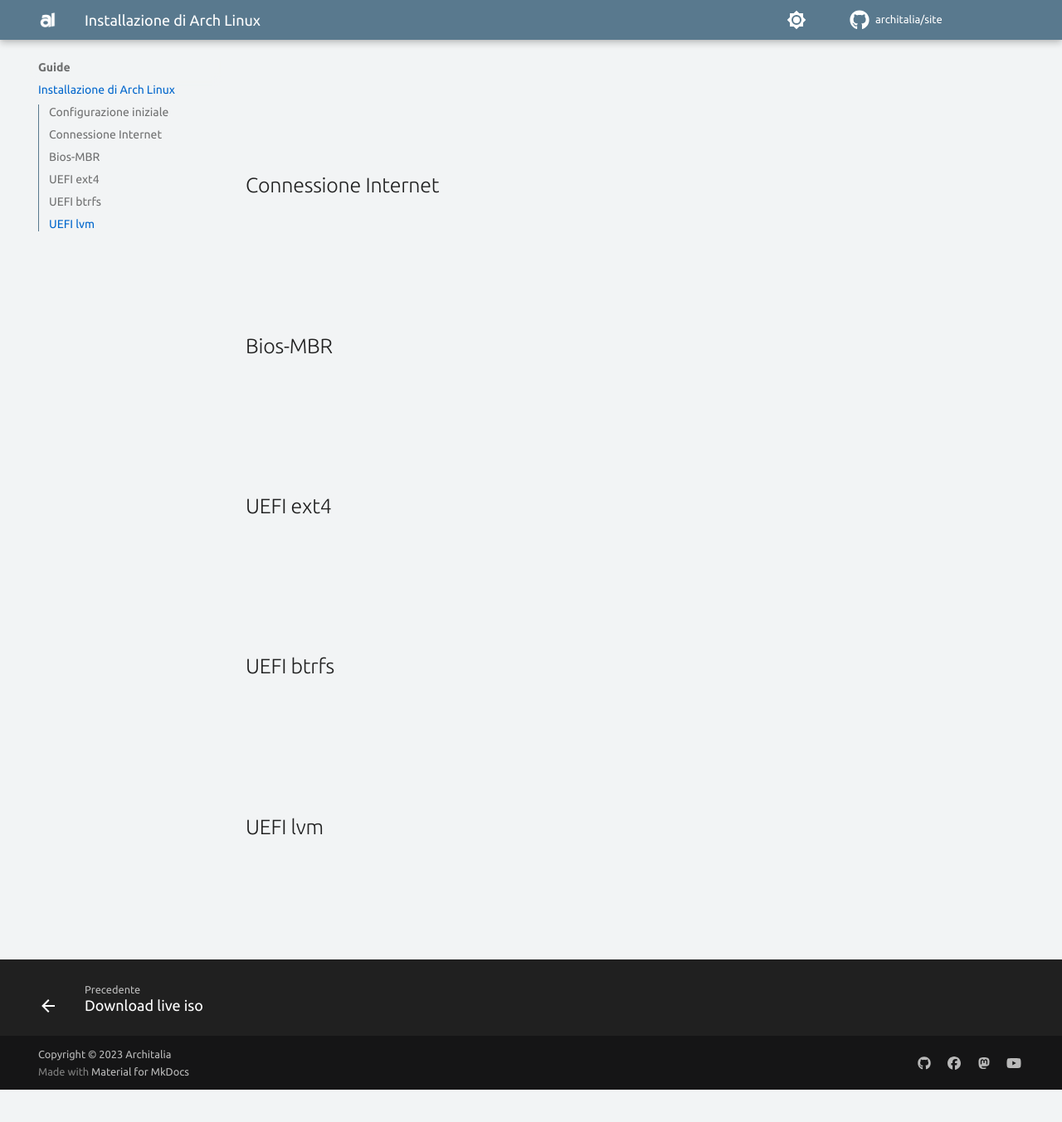
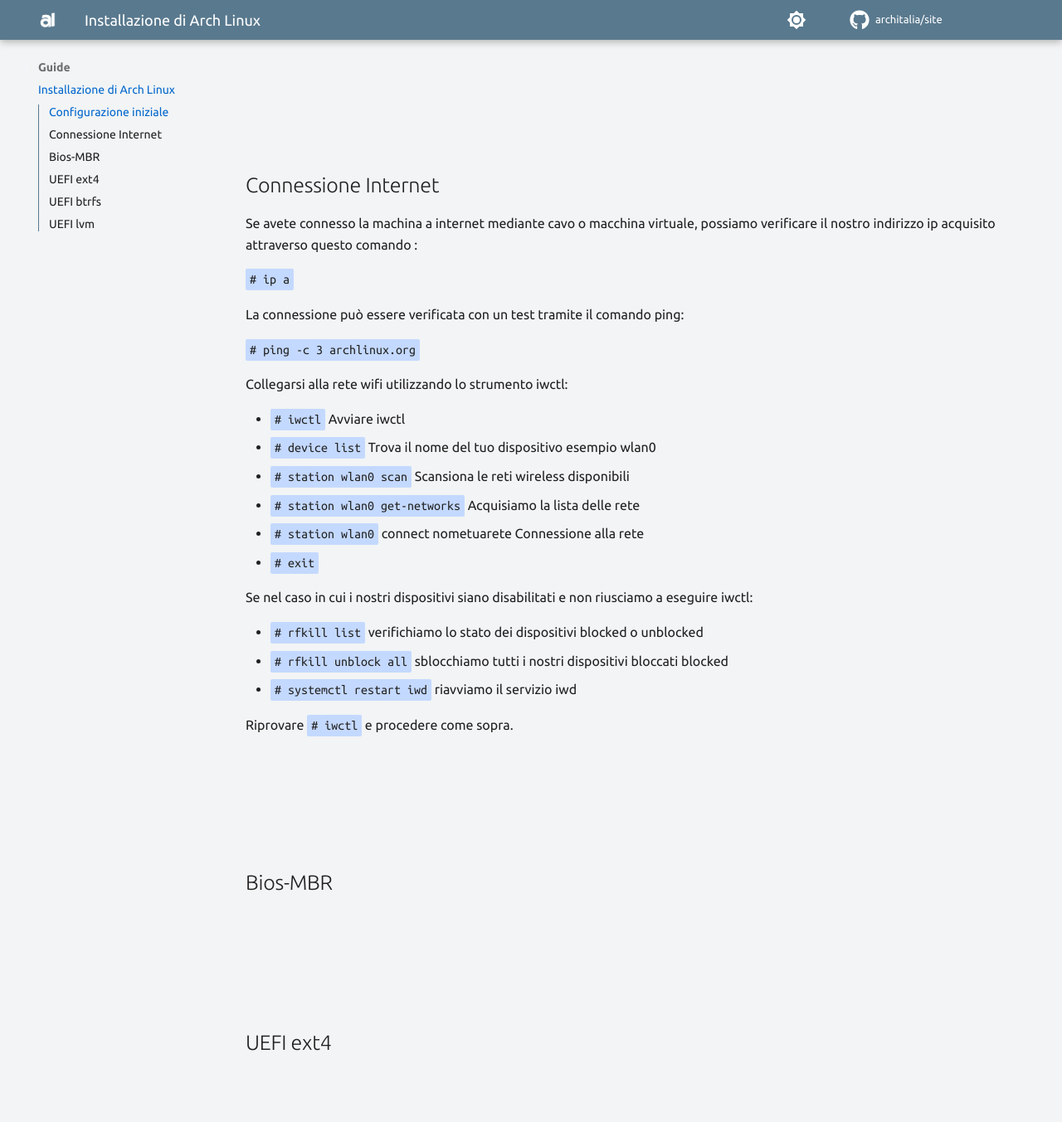
Before and after one commit to ArchItalia/site, an MkDocs documentation site: the page built from docs/Guide/guide.md, in a window 1280 px wide and 1400 px high, scrolled down 913 px. Shown: the top 1353 px of the window at 83% size. Built offline with MkDocs 1.6.1 and Material for MkDocs 9.7.7, drawn with Linux system fonts in a browser that asks for light colours; comment, search, counter and statistics services are not loaded; the version menu is left out; before the commit the page ends 2227 px from its top, so only the background shows below that.

Commit message:
Update guide.md

```diff
--- a/docs/Guide/guide.md
+++ b/docs/Guide/guide.md
@@ -29,9 +29,30 @@
 <br><br><br><br>
 
 ## Connessione Internet
+Se avete connesso la machina a internet mediante cavo o macchina virtuale, possiamo verificare il nostro indirizzo ip acquisito attraverso questo comando :
 
+`# ip a`
 
+La connessione può essere verificata con un test tramite il comando ping:
 
+`# ping -c 3 archlinux.org`
+
+Collegarsi alla rete wifi utilizzando lo strumento iwctl:
+
+- `# iwctl` Avviare iwctl
+- `# device list`  Trova il nome del tuo dispositivo esempio wlan0
+- `# station wlan0 scan` Scansiona le reti wireless disponibili
+- `# station wlan0 get-networks` Acquisiamo la lista delle rete
+- `# station wlan0` connect nometuarete  Connessione alla rete
+- `# exit`
+
+Se nel caso in cui i nostri dispositivi siano disabilitati e non riusciamo a eseguire iwctl:
+
+- `# rfkill list`  verifichiamo lo stato dei dispositivi blocked o unblocked
+- `# rfkill unblock all` sblocchiamo tutti i nostri dispositivi bloccati blocked
+- `# systemctl restart iwd`  riavviamo il servizio iwd
+
+Riprovare `# iwctl` e procedere come sopra.
 
 
 <br><br><br><br>
```
